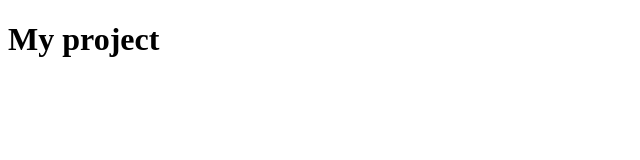
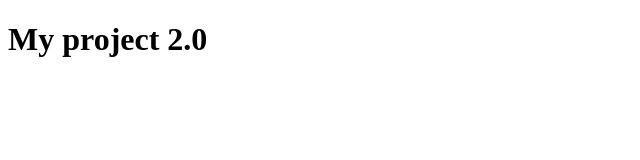
Before and after one commit to MarkGodnyi/my-project, a plain HTML site: page index.html in a window 1280 px wide. Shown: the full height of the page, 0-640 px from the left. Drawn offline with Linux system fonts and the light colour scheme.

Commit message:
Update index.html

```diff
--- a/index.html
+++ b/index.html
@@ -7,6 +7,6 @@
     <title>Document</title>
 </head>
 <body>
-    <h1>My project</h1>
+    <h1>My project 2.0</h1>
 </body>
 </html>
```
